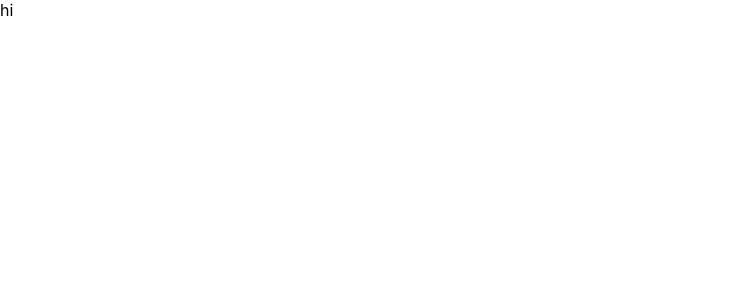
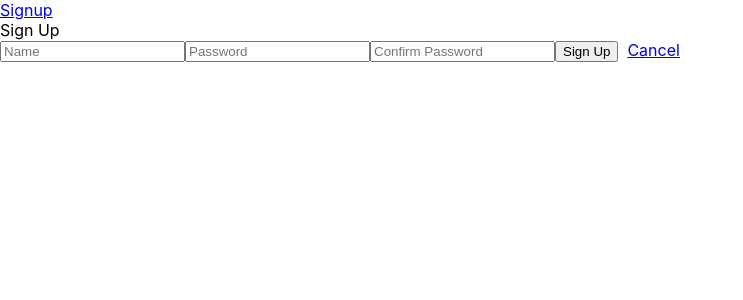
Before and after one commit to arghmatey/Trivialize, a React (Create React App) app: page /signup in a window 1280 px wide. Shown: the top 300 px of the page, without its empty margins (0-743 px from the left). Built offline with nearby package versions, Linux system fonts and the light colour scheme.

Commit message:
Add signup page and form

```diff
--- a/src/App.js
+++ /dev/null
@@ -1,15 +0,0 @@
-import React, { Component } from 'react';
-import './App.css';
-import { Route } from 'react-router-dom'
-
-class App extends Component {
-  render() {
-    return (
-      <div>
-        hi
-      </div>
-    )
-  }
-};
-
-export default App;
--- /dev/null
+++ b/src/components/SignupForm/SignupForm.js
@@ -0,0 +1,51 @@
+import React, { Component } from 'react';
+import { Link } from 'react-router-dom';
+import userService from '../../utils/userService';
+
+class SignupForm extends Component {
+    state = {
+        name: '',
+        email: '',
+        password: '',
+        passwordConf: ''
+    };
+
+    handleChange = (e) => {
+        // this.props.updateMessage('');
+        this.setState({
+            [e.target.name]: e.target.value
+        });
+    }
+
+    handleSubmit = async (e) => {
+        e.preventDefault();
+        try {
+            await userService.signup(this.state);
+            this.props.history.push('/');
+        } catch (err) {
+            console.log('there is an error');
+        }
+    }
+
+    isFormInvalid() {
+        return !(this.state.name && this.state.email && this.state.password === this.state.passwordConf);
+    }
+
+    render() {
+        return (
+            <div>
+                <header>Sign Up</header>
+                <form onSubmit={this.handleSubmit}>
+                    <input type="text" placeholder="Name" value={this.state.name} name="name" onChange={this.handleChange} />
+                    <input type="password" placeholder='Password' value={this.state.password} name='password' onChange={this.handleChange} />
+                    <input type='password' placeholder='Confirm Password' value={this.state.passwordConf} name='passwordConf' onChange={this.handleChange} />
+                    <button disable={this.isFormInvalid()}>Sign Up</button>&nbsp;&nbsp;
+                    <Link to='/'>Cancel</Link>
+                </form>
+            </div>
+        );
+    }
+
+}
+
+export default SignupForm;
--- a/src/index.js
+++ b/src/index.js
@@ -1,7 +1,7 @@
 import React from 'react';
 import ReactDOM from 'react-dom';
 import './index.css';
-import App from './App';
+import App from './pages/App/App';
 import * as serviceWorker from './serviceWorker';
 import { BrowserRouter as Router } from 'react-router-dom';
 
--- /dev/null
+++ b/src/pages/App/App.js
@@ -0,0 +1,28 @@
+import React, { Component } from 'react';
+import './App.css';
+import { Route, NavLink } from 'react-router-dom'
+import SingupPage from '../SignupPage/SignupPage';
+
+class App extends Component {
+
+  render() {
+    return (
+      <div>
+        <header>
+          <nav>
+            <NavLink exact to='/signup'>Signup</NavLink>
+          </nav>
+        </header>
+        <main>
+          <Route exact path='/signup' render={({ history }) =>
+            <SingupPage
+              history={history}
+            />
+          } />
+        </main>
+      </div>
+    )
+  }
+};
+
+export default App;
--- /dev/null
+++ b/src/pages/SignupPage/SignupPage.js
@@ -0,0 +1,14 @@
+import React, { Component } from 'react';
+import SignupForm from '../../components/SignupForm/SignupForm'
+
+class SingupPage extends Component {
+    render() {
+        return (
+            <div>
+                <SignupForm />
+            </div>
+        );
+    }
+}
+
+export default SingupPage;
--- /dev/null
+++ b/src/utils/userService.js
@@ -0,0 +1,18 @@
+const BASE_URL = '/api/users/';
+
+function signup(user) {
+    return fetch(BASE_URL + 'signup', {
+        method: 'POST',
+        headers: new Headers({ 'Content-Type': 'application/json' }),
+        body: JSON.stringify(user)
+    })
+        .then(res => {
+            if (res.ok) return res.json();
+            throw new Error('Email already in use! Try using another or logging in.');
+        })
+        .then(data => data);
+}
+
+export default {
+    signup
+};
```
Also changed, not shown: controllers/users.js (added, +15 -0 lines), models/user.js (added, +16 -0 lines), routes/api/users.js (added, +7 -0 lines), src/pages/App/App.css (renamed from src/App.css).
